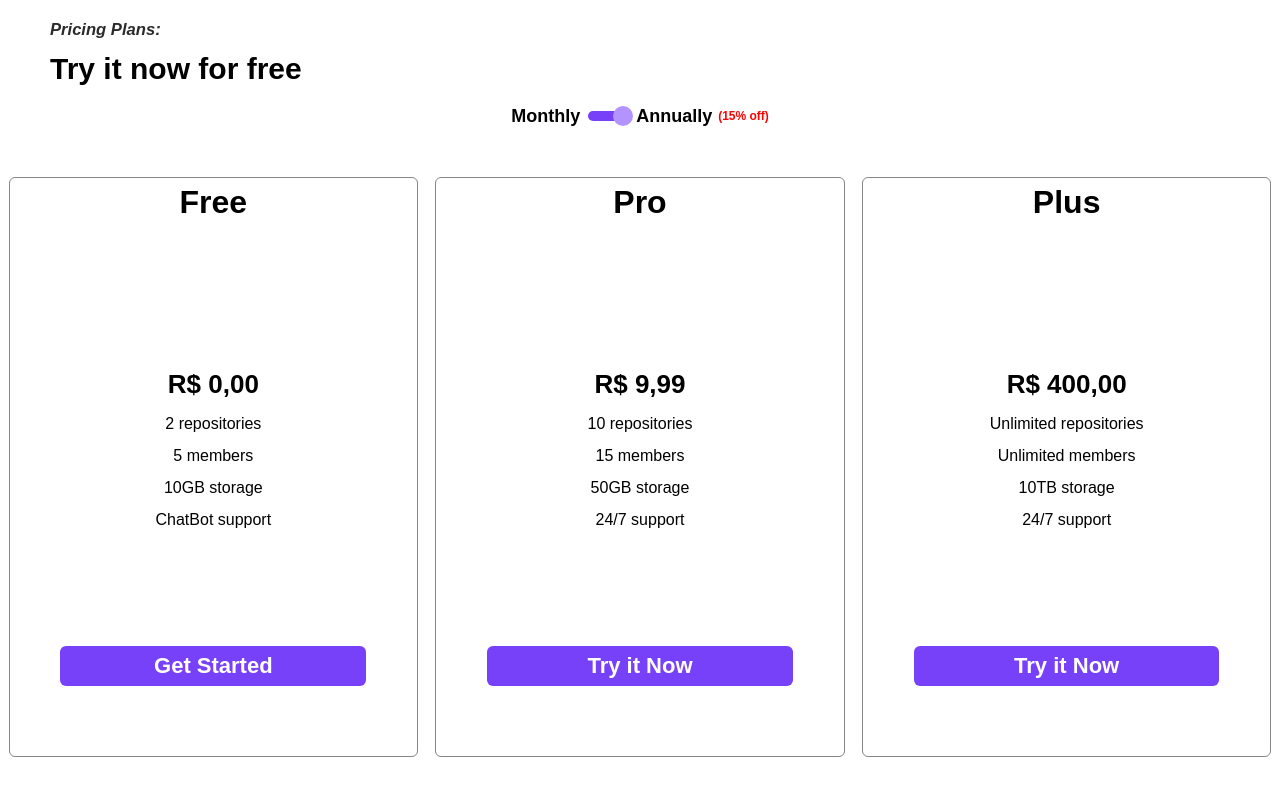
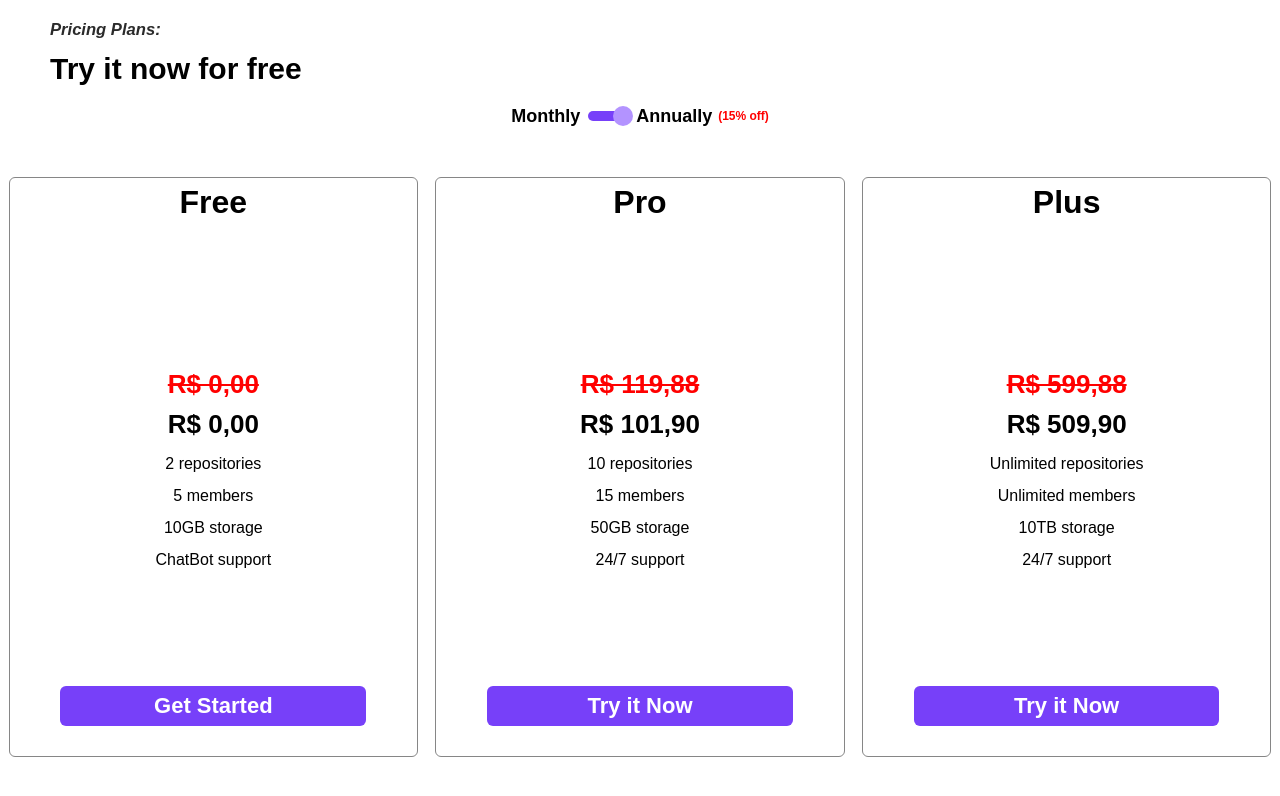
Before and after one commit to anddreluis2/pricing-page, a React (Vite) app: page / in a window 1280 px wide. Both pictures are taken after a click on the element 593 px from the left and 116 px from the top of the page. Shown: the top 796 px of the page. Built offline with nearby package versions, Linux system fonts and the light colour scheme; data requests are answered from the project's data file.

Commit message:
alterando valores conforme estado do switch

```diff
--- a/db.json
+++ b/db.json
@@ -4,6 +4,7 @@
             "id": 1,
             "name": "Free",
             "price": "R$ 0,00",
+            "discountprice": "R$ 0,00",
             "repositories": "2 repositories",
             "members": "5 members",
             "storage": "10GB storage",
@@ -13,7 +14,8 @@
         {
             "id": 2,
             "name": "Pro",
-            "price": "R$ 9,99",
+            "price": "R$ 119,88",
+            "discountprice": "R$ 101,90",
             "repositories": "10 repositories",
             "members": "15 members",
             "storage": "50GB storage",
@@ -23,7 +25,8 @@
         {
             "id": 3,
             "name": "Plus",
-            "price": "R$ 400,00",
+            "price": "R$ 599,88",
+            "discountprice": "R$ 509,90",
             "repositories": "Unlimited repositories",
             "members": "Unlimited members",
             "storage": "10TB storage",
--- a/src/App.tsx
+++ b/src/App.tsx
@@ -1,11 +1,25 @@
 import { Header } from "./components/Header/index"
 import { Cards } from "./components/Cards/Index"
+import React, { useState } from 'react'
+
 
 function App() {
+  const [subscription, setSubscription] = useState<boolean | undefined>(false)
+
+  const toggleSwitch = (value: any) => {
+    setSubscription(value)
+  }
+
   return (
     <div>
-      <Header />
-      <Cards />
+      <Header
+        subscription={subscription}
+        setSubscription={setSubscription}
+        toggleSwitch={toggleSwitch}
+      />
+      <Cards
+        subscription={subscription}
+      />
     </div>
   )
 }
--- a/src/components/Cards/Index.tsx
+++ b/src/components/Cards/Index.tsx
@@ -2,7 +2,7 @@ import styles from './styles.module.scss'
 import axios from 'axios'
 import React, { useEffect, useState } from 'react'
 
-export function Cards() {
+export function Cards(subscription: any) {
 
     const [info, setInfo] = useState<any>([])
 
@@ -21,7 +21,14 @@ export function Cards() {
                     <div className={styles.card} key={resp.id}>
                         <h1>{resp.name}</h1>
                         <div className={styles.text}>
-                            <p>{resp.price}</p>
+                            {subscription.subscription ?
+                                <div>
+                                    <p style={{ color: "red" }}><s>{resp.price}</s></p>
+                                    <p>{resp.discountprice}</p>
+                                </div>
+                                :
+                                <p>{resp.price}</p>
+                            }
                             <ul>
                                 <li>{resp.repositories}</li>
                                 <li>{resp.members}</li>
@@ -31,7 +38,6 @@ export function Cards() {
                         </div>
                         <button>{resp.buttontext}</button>
                     </div>
-
                 ))
             }
         </div >
--- a/src/components/Header/index.tsx
+++ b/src/components/Header/index.tsx
@@ -1,25 +1,26 @@
-import React, { useState } from 'react'
 import styles from './styles.module.scss'
 import Switch from "react-switch"
 
-export function Header() {
-    const [subscription, setSubscription] = useState(false)
+interface IHeaderProps {
+    subscription: boolean | undefined,
+    setSubscription: any,
+    toggleSwitch: any,
+}
 
-    const toggleSubscriptionType = () => {
-        setSubscription(subscription == true ? false : true)
-        console.log("You changed the subscription!")
-    }
+export const Header: React.FC<IHeaderProps> = (props: IHeaderProps) => {
+    const { subscription, setSubscription, toggleSwitch } = props
+
     return (
-        <>
+        <div>
             <div className={styles.container}>
-                <h5 style={{color:"#2b2b2b", fontWeight:"600", fontStyle: "italic", marginBottom: "12px"}}>Pricing Plans:</h5>
+                <h5 style={{ color: "#2b2b2b", fontWeight: "600", fontStyle: "italic", marginBottom: "12px" }}>Pricing Plans:</h5>
                 <h2>Try it now for free</h2>
             </div>
             <div className={styles.wrapper}>
                 <span>Monthly</span>
                 <Switch
-                    onChange={() => { toggleSubscriptionType() }}
-                    checked={subscription}
+                    onChange={(value) => toggleSwitch(value)}
+                    checked={!!subscription}
                     height={10}
                     width={40}
                     handleDiameter={20}
@@ -33,7 +34,7 @@ export function Header() {
                 <span>Annually</span>
                 <span className={styles.subtitle}>(15% off)</span>
             </div>
-        </>
+        </div>
 
     )
 }
```
